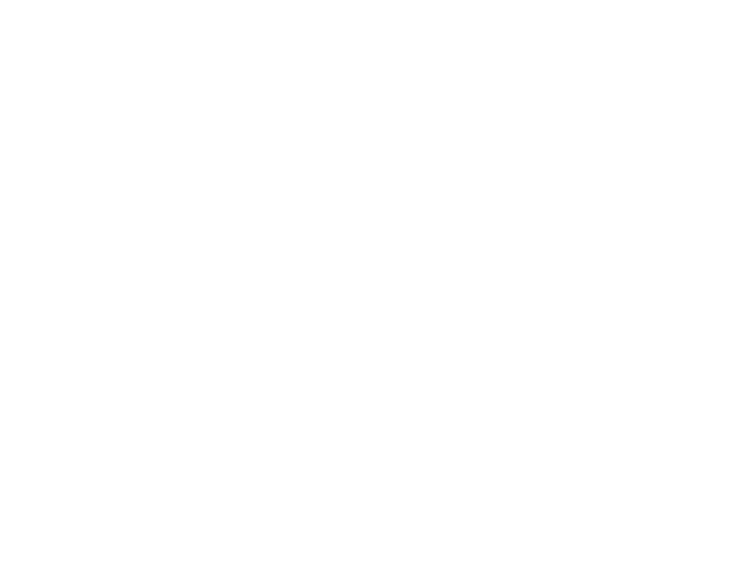
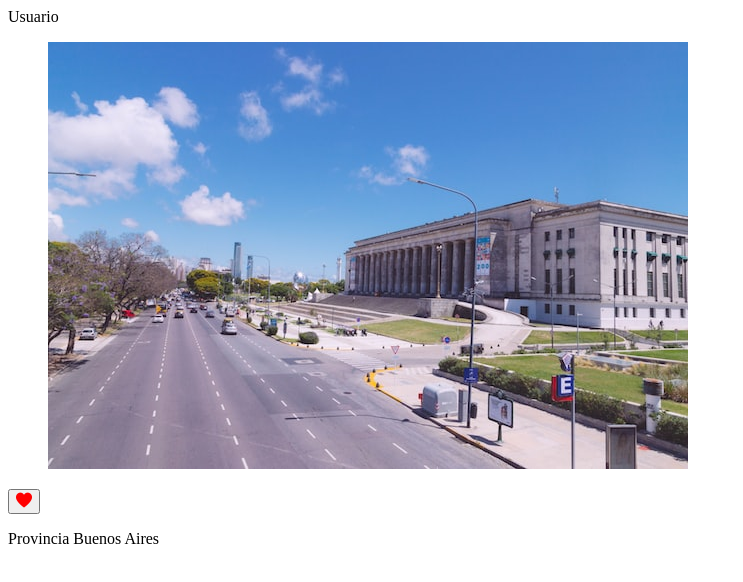
Before and after one commit to WaldoGaspari/Minstagram, a plain HTML site: page index.html in a window 1280 px wide. Shown: the whole page, without its empty margins (0-743 px from the left). Drawn offline with Linux system fonts and the light colour scheme.

Commit message:
Se agrega esquema basico para las cards del proyecto.

```diff
--- a/index.html
+++ b/index.html
@@ -7,6 +7,17 @@
     <title>Minstagram</title>
 </head>
 <body>
-
+    <article>
+        <header>Usuario</header>
+        <figure>
+            <img src="images/buenos_aires.jpg" alt="Buenos Aires">
+        </figure>
+        <div>
+            <button type="button">
+                <img src="icons/heart.png" alt="Me Gusta">
+            </button>
+            <p>Provincia Buenos Aires</p>
+        </div>
+    </article>
 </body>
 </html>
```
